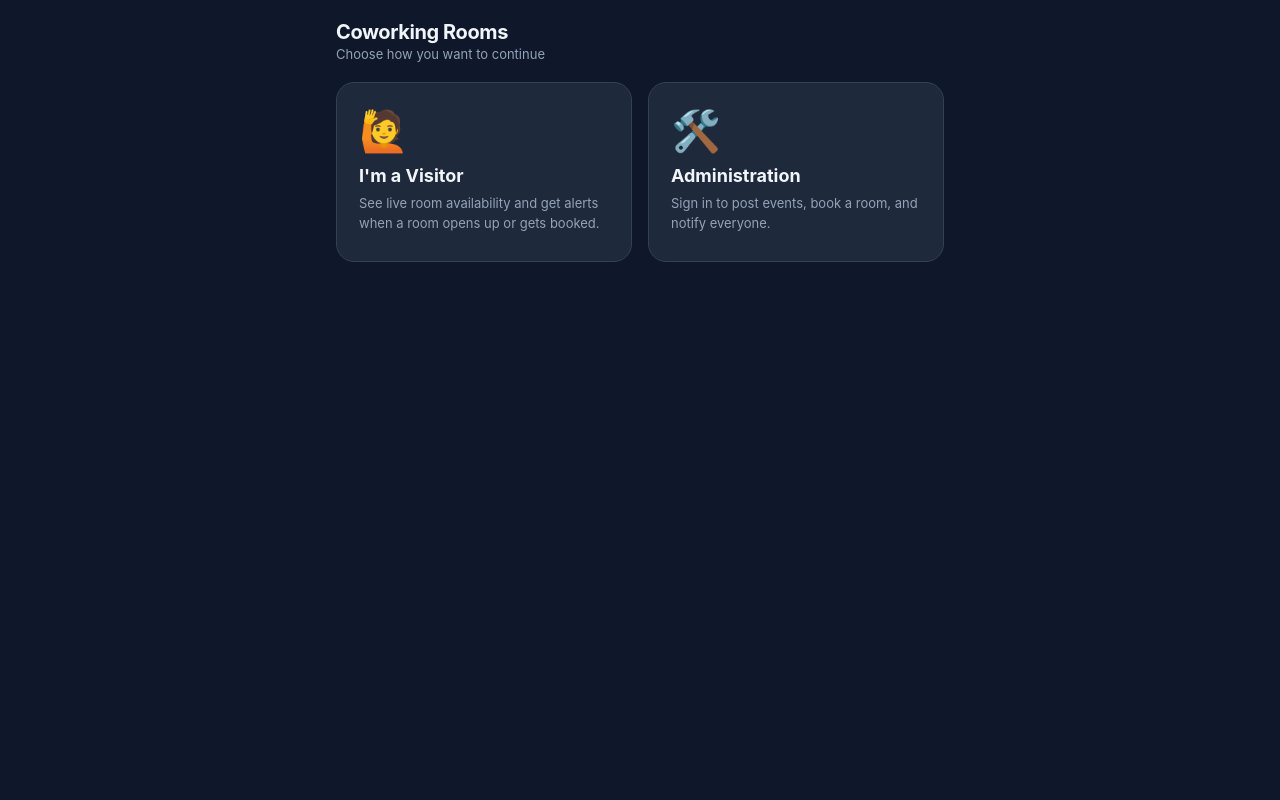
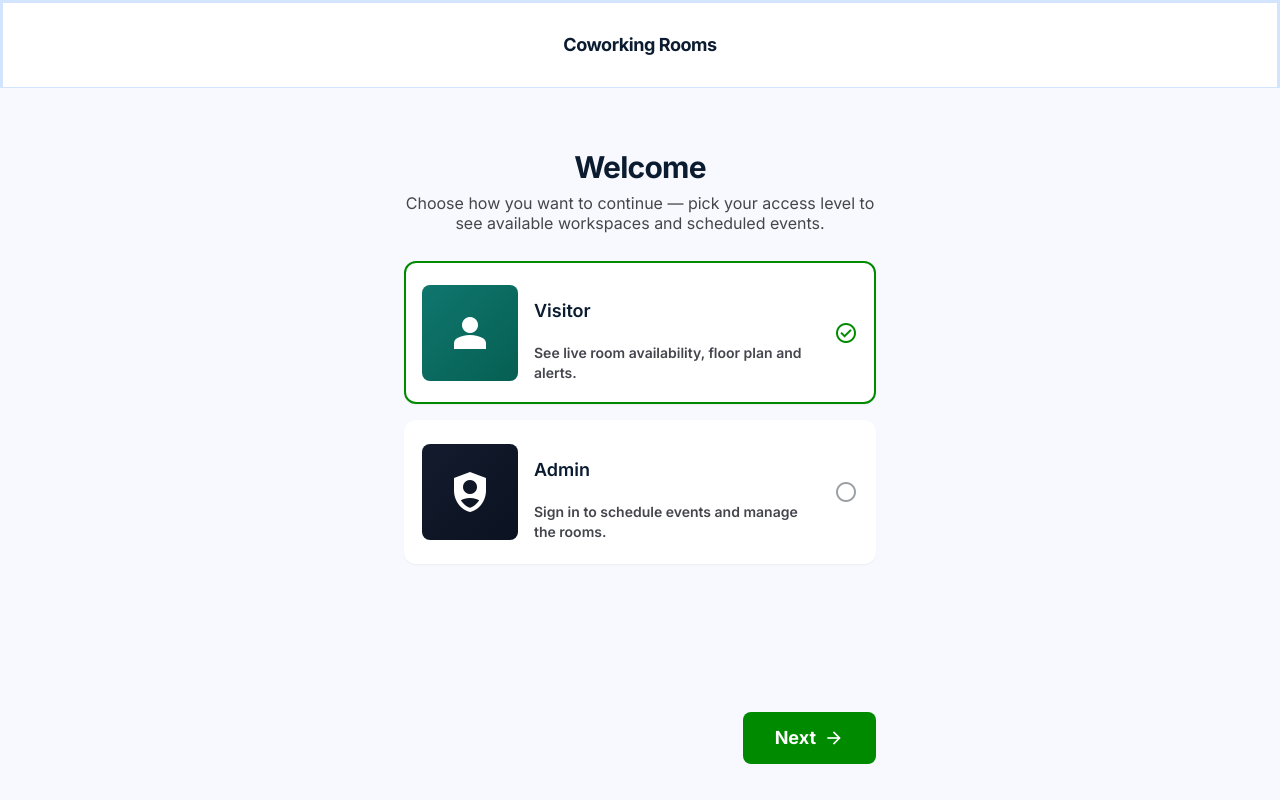
Before and after one commit to Aymix/coworking-rooms, a Next.js app: page / in a window 1280 px wide. Built offline with nearby package versions, Linux system fonts and the light colour scheme.

Commit message:
feat(home): redesign role-select screen with Material selectable cards + Next

```diff
--- a/app/page.js
+++ b/app/page.js
@@ -1,33 +1,121 @@
-import Link from "next/link";
+"use client";
+
+import { useState } from "react";
+import { useRouter } from "next/navigation";
+
+function Icon({ name, filled, size, className = "" }) {
+  return (
+    <span
+      className={`material-symbols-outlined ${filled ? "filled-icon" : ""} ${className}`}
+      style={size ? { fontSize: size } : undefined}
+    >
+      {name}
+    </span>
+  );
+}
+
+const GREEN = "#008a00";
+
+const ROLES = [
+  {
+    key: "visitor",
+    title: "Visitor",
+    desc: "See live room availability, floor plan and alerts.",
+    icon: "person",
+    tile: "from-[#0f766e] to-[#065f52]",
+    href: "/visitor",
+  },
+  {
+    key: "admin",
+    title: "Admin",
+    desc: "Sign in to schedule events and manage the rooms.",
+    icon: "shield_person",
+    tile: "from-primary-container to-[#0b1220]",
+    href: "/admin",
+  },
+];
 
 export default function Home() {
+  const router = useRouter();
+  const [selected, setSelected] = useState("visitor");
+
+  function next() {
+    const role = ROLES.find((r) => r.key === selected);
+    if (role) router.push(role.href);
+  }
+
   return (
-    <div className="wrap">
-      <header className="top">
-        <div>
-          <h1>Coworking Rooms</h1>
-          <div className="sub">Choose how you want to continue</div>
-        </div>
+    <div className="min-h-screen bg-background text-on-surface font-sans flex flex-col">
+      <link
+        href="https://fonts.googleapis.com/css2?family=Inter:wght@400;500;600;700&display=swap"
+        rel="stylesheet"
+      />
+      <link
+        href="https://fonts.googleapis.com/css2?family=Material+Symbols+Outlined:wght,FILL@100..700,0..1&display=swap"
+        rel="stylesheet"
+      />
+
+      {/* Header */}
+      <header className="flex items-center justify-center p-4 bg-surface-container-lowest sticky top-0 z-10 border-b border-solid border-surface-variant">
+        <h1 className="text-lg font-bold tracking-tight text-on-surface">Coworking Rooms</h1>
       </header>
 
-      <div className="choices">
-        <Link className="choice" href="/visitor">
-          <div className="choice-icon">🙋</div>
-          <div className="choice-title">I&apos;m a Visitor</div>
-          <div className="choice-desc">
-            See live room availability and get alerts when a room opens up or
-            gets booked.
-          </div>
-        </Link>
+      {/* Content */}
+      <main className="flex-grow p-5 flex flex-col max-w-lg mx-auto w-full">
+        <section className="mt-4 mb-6 text-center">
+          <h2 className="text-2xl md:text-3xl font-bold text-on-surface mb-2 tracking-tight">
+            Welcome
+          </h2>
+          <p className="text-on-surface-variant">
+            Choose how you want to continue — pick your access level to see
+            available workspaces and scheduled events.
+          </p>
+        </section>
 
-        <Link className="choice admin" href="/admin">
-          <div className="choice-icon">🛠️</div>
-          <div className="choice-title">Administration</div>
-          <div className="choice-desc">
-            Sign in to post events, book a room, and notify everyone.
-          </div>
-        </Link>
-      </div>
+        {/* Selection cards */}
+        <div className="flex flex-col gap-4 mb-8">
+          {ROLES.map((r) => {
+            const active = selected === r.key;
+            return (
+              <button
+                key={r.key}
+                onClick={() => setSelected(r.key)}
+                onDoubleClick={() => router.push(r.href)}
+                className="w-full bg-surface-container-lowest rounded-xl p-4 shadow-sm border-2 border-solid text-left hover:shadow-md transition-all flex flex-row items-center gap-4"
+                style={{ borderColor: active ? GREEN : "transparent" }}
+              >
+                <div
+                  className={`w-20 h-20 md:w-24 md:h-24 rounded-lg bg-gradient-to-br ${r.tile} flex items-center justify-center shrink-0`}
+                >
+                  <Icon name={r.icon} filled className="text-white !text-[40px] md:!text-[48px]" />
+                </div>
+                <div className="min-w-0 flex-1">
+                  <h3 className="text-lg font-semibold text-on-surface">{r.title}</h3>
+                  <p className="text-sm text-on-surface-variant mt-0.5">{r.desc}</p>
+                </div>
+                <span
+                  className="material-symbols-outlined ml-auto shrink-0"
+                  style={{ color: active ? GREEN : "#9aa0a6" }}
+                >
+                  {active ? "check_circle" : "radio_button_unchecked"}
+                </span>
+              </button>
+            );
+          })}
+        </div>
+
+        {/* Next */}
+        <div className="mt-auto pb-4 flex justify-end">
+          <button
+            onClick={next}
+            className="text-white px-8 py-3 rounded-lg font-bold text-lg transition-colors flex items-center gap-2"
+            style={{ backgroundColor: GREEN }}
+          >
+            Next
+            <Icon name="arrow_forward" size={20} />
+          </button>
+        </div>
+      </main>
     </div>
   );
 }
```
